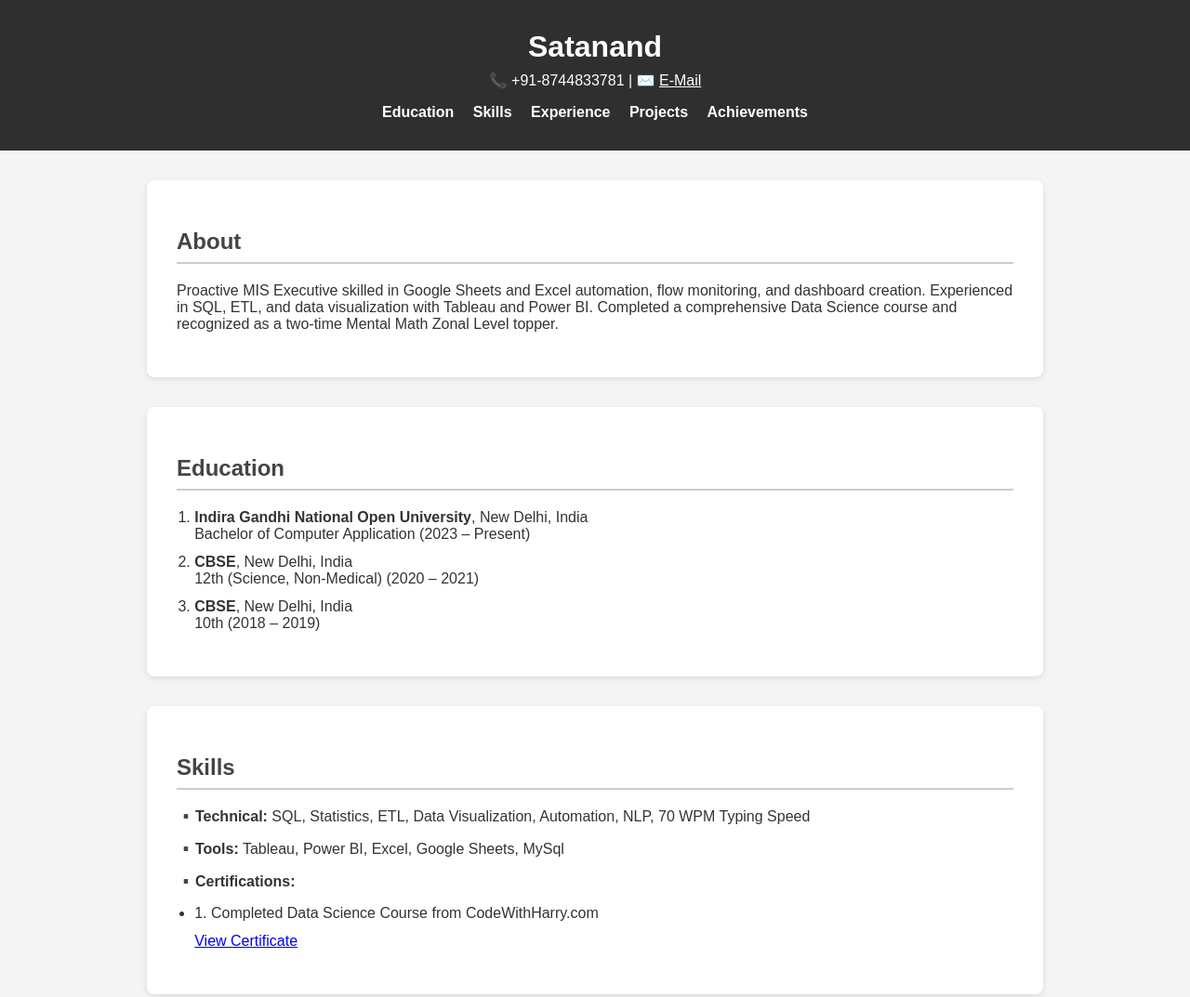
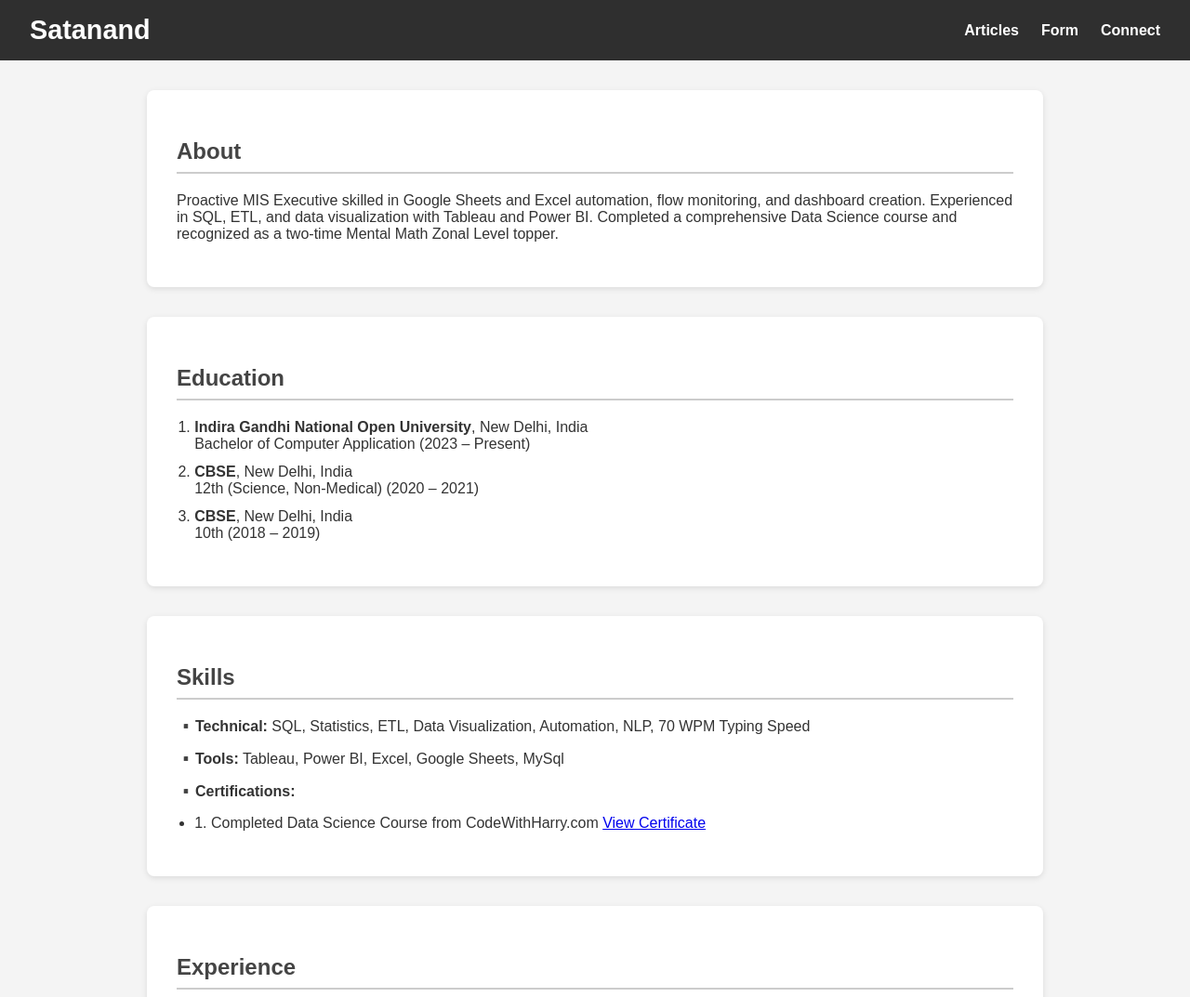
Before and after one commit to Satanand-Ken/Satanand-Resume, a plain HTML site: page index.html in a window 1280 px wide. Shown: the top 1073 px of the page at 93% size. Drawn offline with Linux system fonts and the light colour scheme.

Commit message:
Update index.html
adding the header section but there is a lot to add.

```diff
--- a/index.html
+++ b/index.html
@@ -12,26 +12,29 @@
       color: #333;
     }
     header {
+      display: flex;
+      justify-content: space-between;
+      align-items: center;
+      padding: 1rem 2rem;
       background: #2f2f2f;
       color: #fff;
-      text-align: center;
-      padding: 2rem 1rem;
     }
-    header h1 {
-      margin: 0;
-      font-size: 2rem;
-    }
-    header p {
-      margin: 0.5rem 0;
+    .logo {
+      font-size: 1.8rem;
+      font-weight: bold;
     }
     nav {
-      margin-top: 1rem;
+      display: flex;
+      gap: 1.5rem;
     }
     nav a {
       color: #fff;
-      margin: 0 0.5rem;
       text-decoration: none;
       font-weight: bold;
+      transition: color 0.3s;
+    }
+    nav a:hover {
+      color: #ffcc00;
     }
     section {
       max-width: 900px;
@@ -79,15 +82,13 @@
   </style>
 </head>
 <body>
+  <!-- Header with logo on left and options on right -->
   <header>
-    <h1>Satanand</h1>
-    <p>📞 +91-8744833781 | ✉️ <a href="mailto:satanand74@gmail.com" style="color:#fff;">E-Mail</a></p>
+    <div class="logo">Satanand</div>
     <nav>
-      <a href="#education">Education</a>
-      <a href="#skills">Skills</a>
-      <a href="#experience">Experience</a>
-      <a href="#projects">Projects</a>
-      <a href="#achievements">Achievements</a>
+      <a href="#articles">Articles</a>
+      <a href="#form">Form</a>
+      <a href="#connect">Connect</a>
     </nav>
   </header>
 
@@ -107,17 +108,17 @@
         10th (2018 – 2019)</li>
     </ol>
   </section>
+
   <section id="skills">
     <h2>Skills</h2>
     <p><strong>▪️Technical:</strong> SQL, Statistics, ETL, Data Visualization, Automation, NLP, 70 WPM Typing Speed</p>
     <p><strong>▪️Tools:</strong> Tableau, Power BI, Excel, Google Sheets, MySql</p>
     <p><strong>▪️Certifications:</strong>
       <ul>
-        <li>1. Completed Data Science Course from CodeWithHarry.com</li> <a href="https://github.com/Satanand-Ken/Satanand-Docs/blob/main/Data-Science%20Certificate.pdf" target="_blank">View Certificate</a>
+        <li>1. Completed Data Science Course from CodeWithHarry.com <a href="https://github.com/Satanand-Ken/Satanand-Docs/blob/main/Data-Science%20Certificate.pdf" target="_blank">View Certificate</a></li>
       </ul>
     </p>
   </section>
-
   <section id="experience">
     <h2>Experience</h2>
     <h3>Unique Auto Products Pvt Ltd. | MIS Executive</h3>
```
